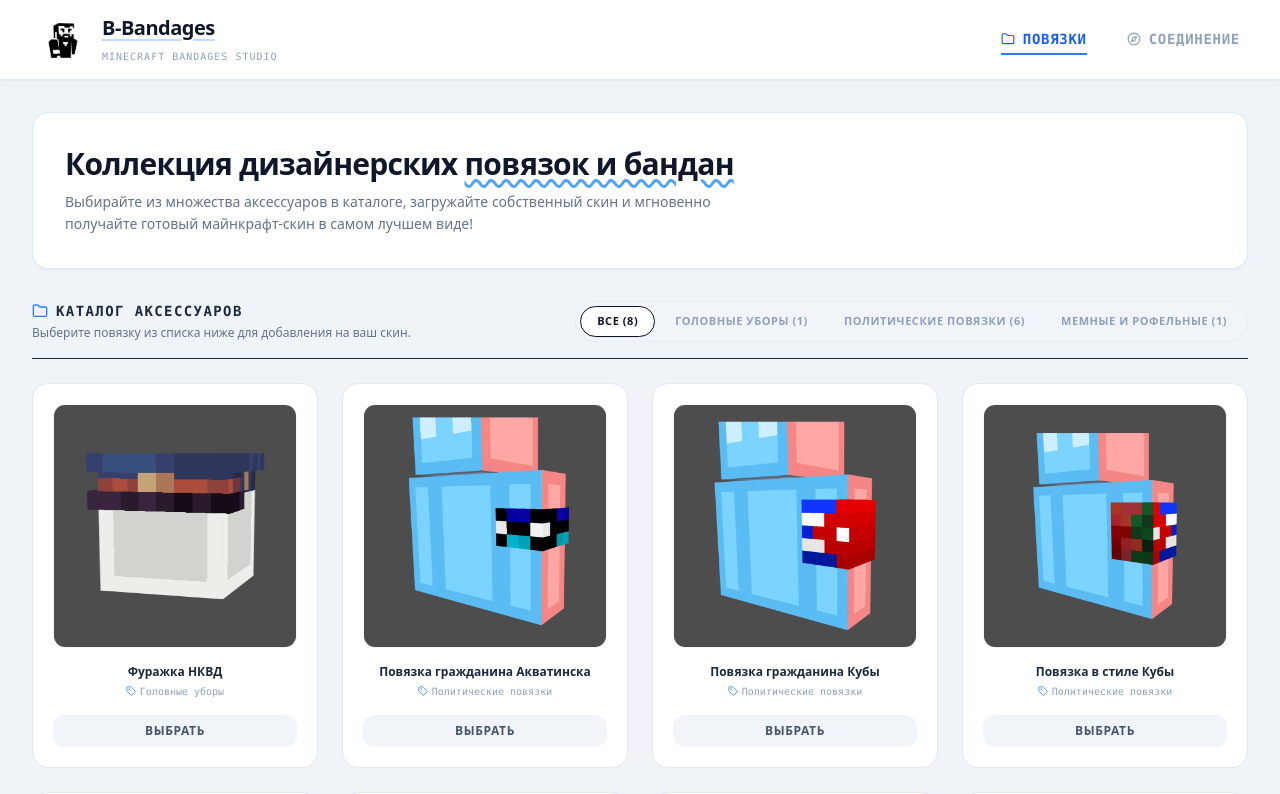
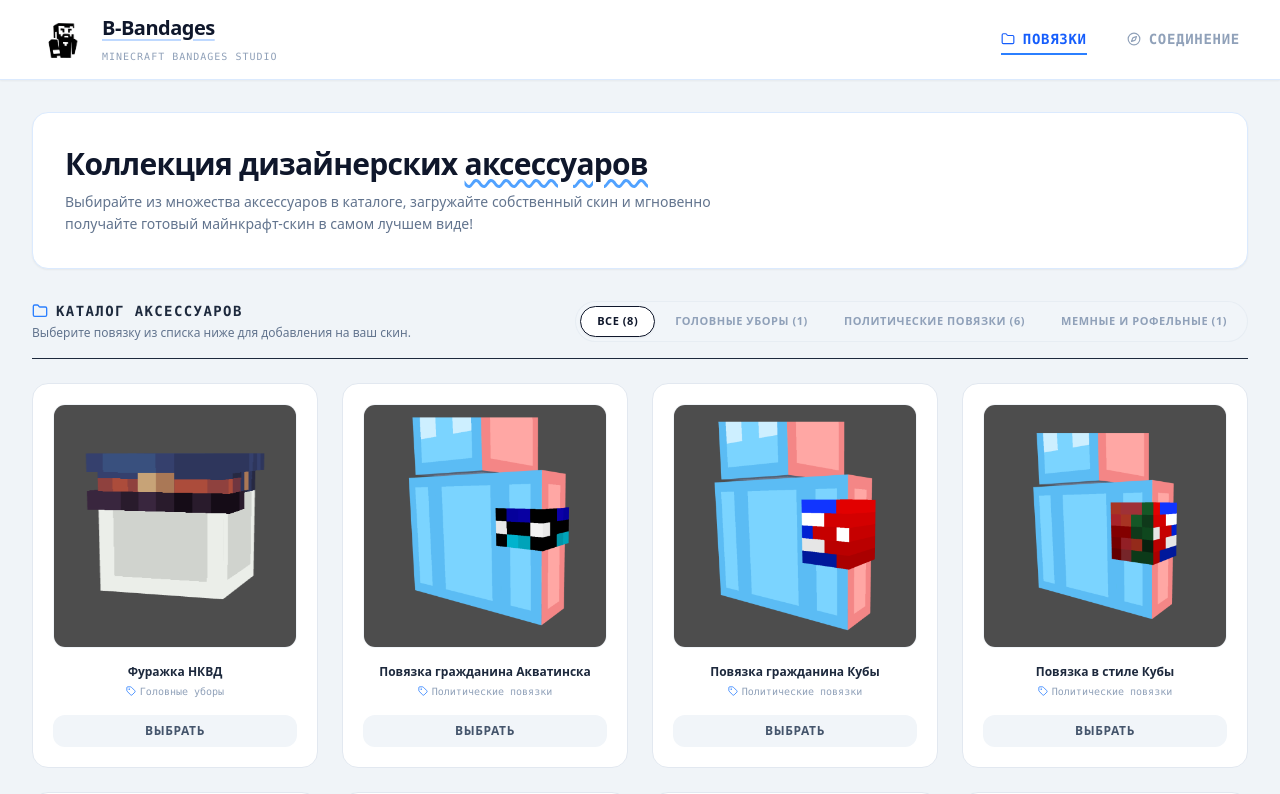
Before and after one commit to EpsDev132/epsdev132.github.io, a React (Vite) app: page / in a window 1280 px wide. Shown: the top 794 px of the page. Built offline with nearby package versions, Linux system fonts and the light colour scheme.

Commit message:
Update App.tsx

```diff
--- a/src/App.tsx
+++ b/src/App.tsx
@@ -232,7 +232,7 @@ export default function App() {
           <div className="space-y-2 text-center md:text-left">
             <h2 className={TYPOGRAPHY_SIZES.heroTitle.className}>
               {activeMenuTab === "catalog" ? (
-                <span>Коллекция дизайнерских <span className="underline decoration-blue-400 decoration-wavy underline-offset-4">повязок и бандан</span></span>
+                <span>Коллекция дизайнерских <span className="underline decoration-blue-400 decoration-wavy underline-offset-4">аксессуаров</span></span>
               ) : (
                 <span>Удобный интерактивный <span className="underline decoration-blue-400 decoration-wavy underline-offset-4">конструктор скинов</span></span>
               )}
```
